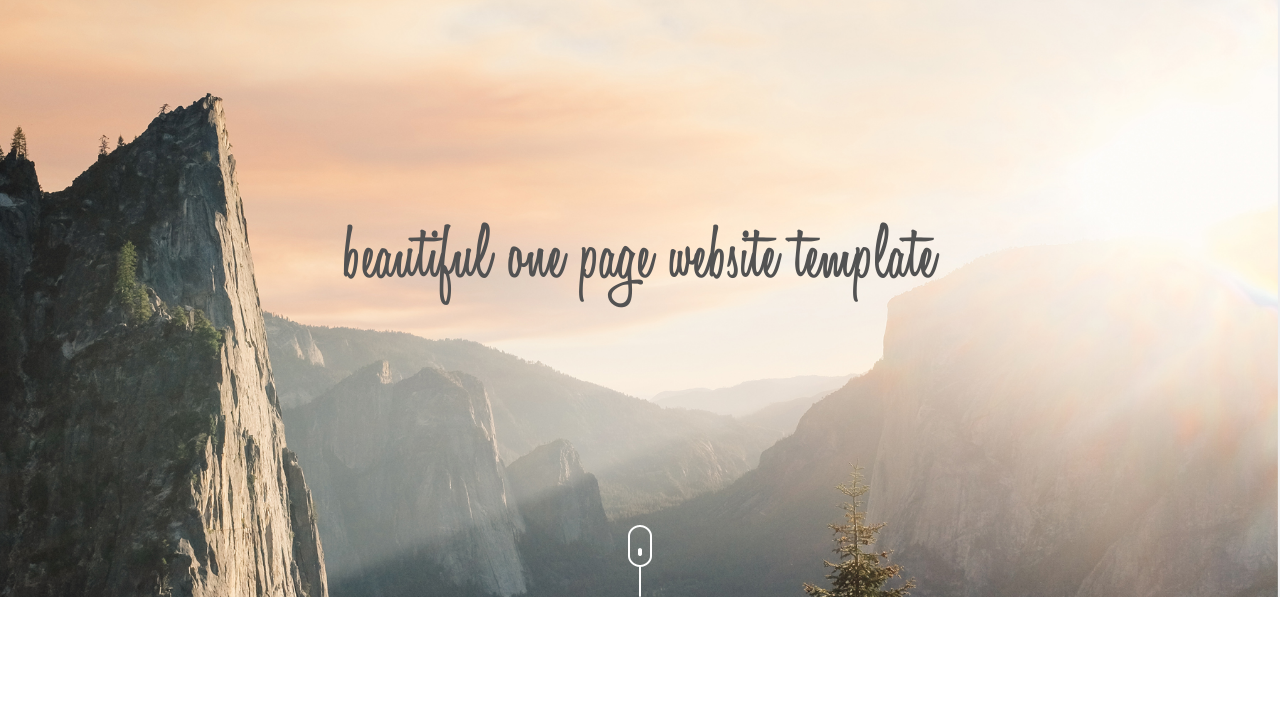
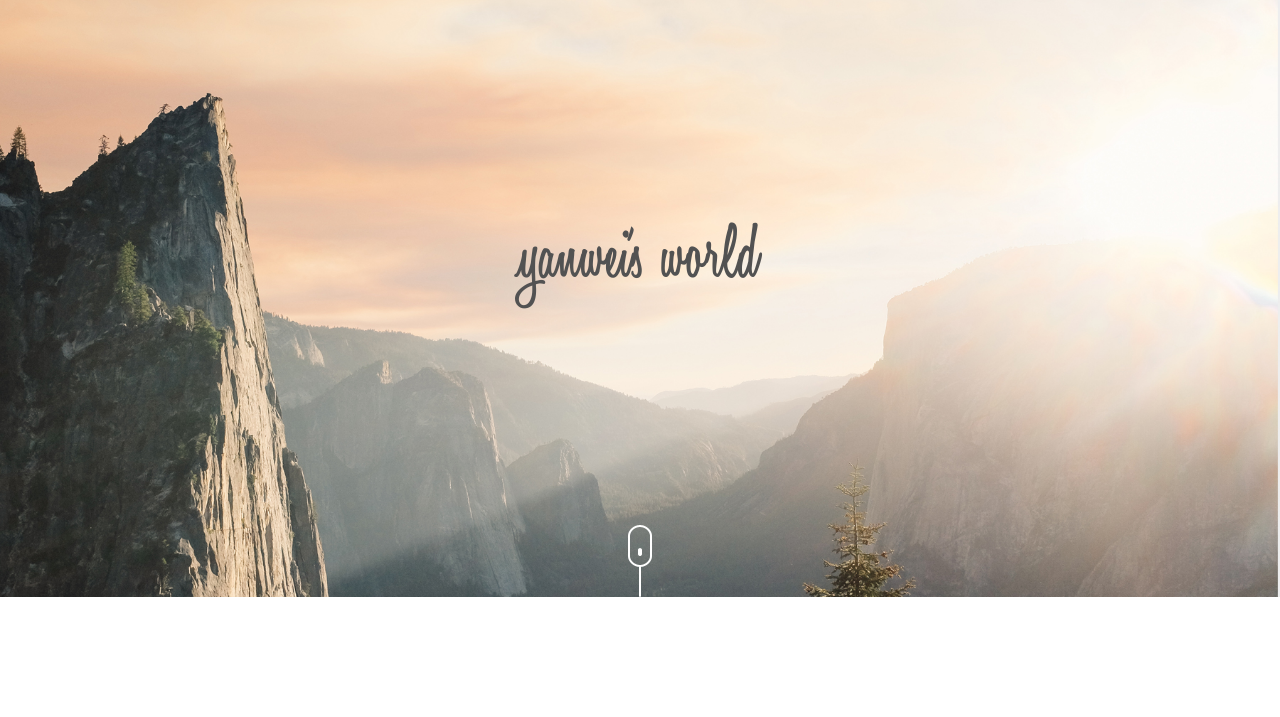
Before and after one commit to xiao52yanwei/xiao52yanwei.github.io, a plain HTML site: page index.html in a window 1280 px wide. Shown: the part 83-800 px from the top of the page. Drawn offline with Linux system fonts and the light colour scheme.

Commit message:
Update index.html

```diff
--- a/index.html
+++ b/index.html
@@ -69,7 +69,7 @@
 	</header><!--  end hero header  -->
 
 	<div class="caption">
-		<h2>beautiful one page website template</h2>
+		<h2>yanwei's world</h2>
 	</div>
 
 	<img src="img/scroll.png" alt="scroll" title="Scroll Down" class="scroll">
```
